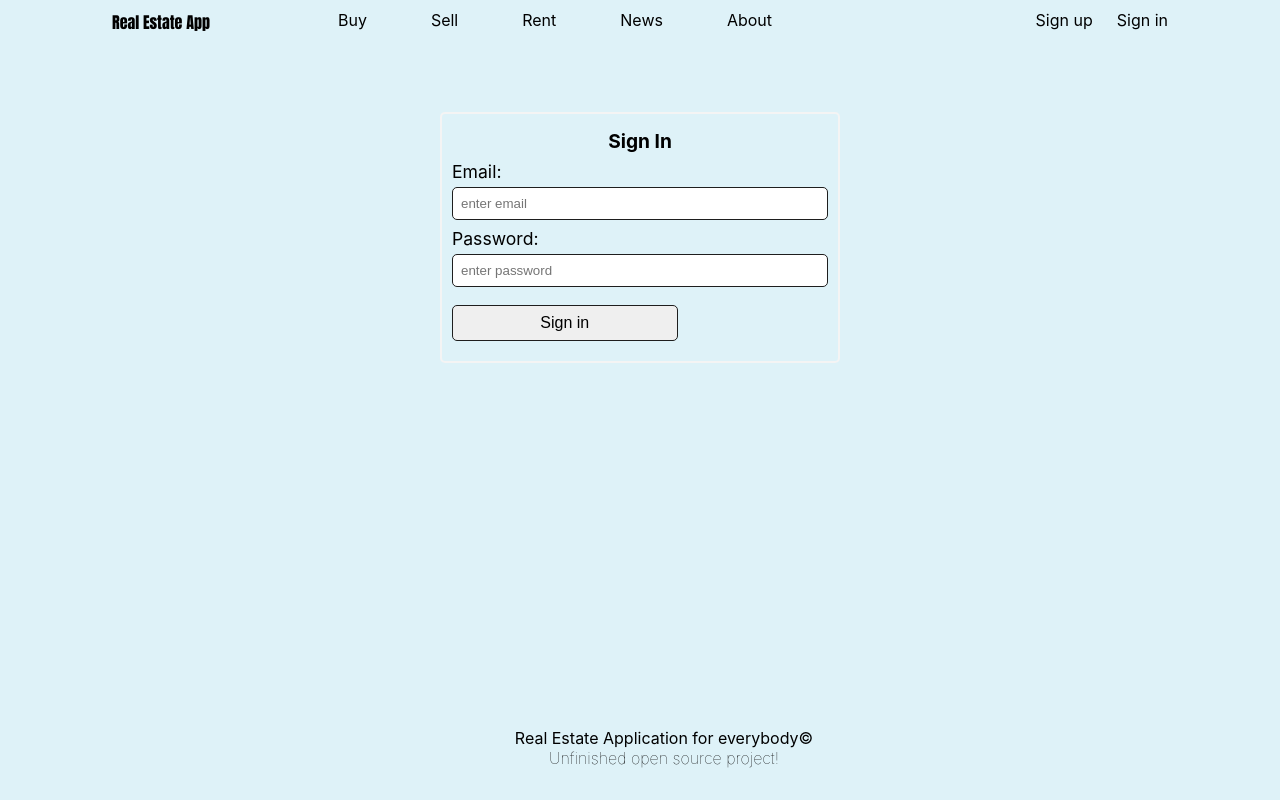
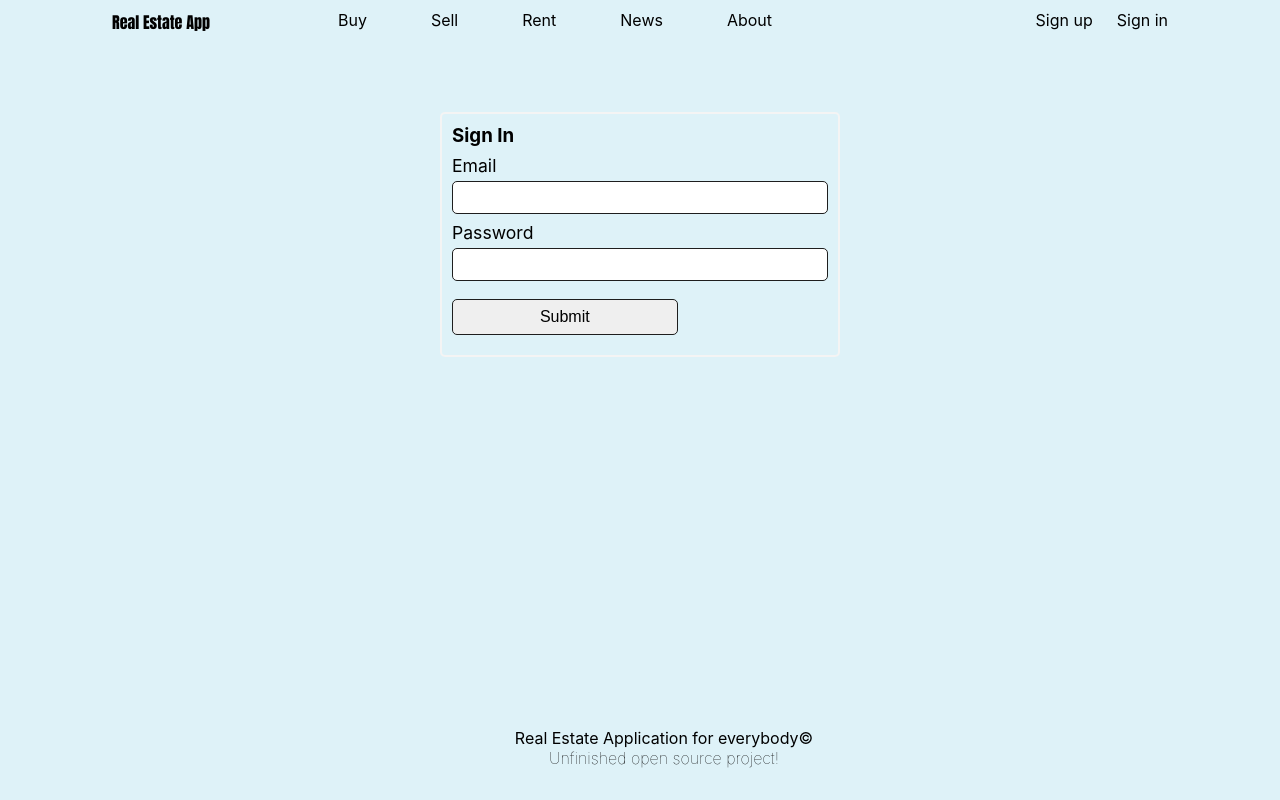
Before and after one commit to devihor25/Real-Estate-App-React, a React (Create React App) app: page /signin in a window 1280 px wide. Built offline with nearby package versions, Linux system fonts and the light colour scheme.

Commit message:
sign in validation

```diff
--- a/src/App.js
+++ b/src/App.js
@@ -8,7 +8,6 @@ import CreateHome from './components/Homes/CreateHome';
 import SignUpPage from './components/User/SignUpPage';
 import AllHomes from './components/Homes/AllHomes';
 import HomeDetails from './components/Homes/HomeDetails';
-import SignInPage from './components/User/SignInPage';
 import Rent from './components/Rent/Rent';
 import NewsList from './components/News/NewsList';
 import Chat from './components/Chat/Chat';
@@ -27,6 +26,7 @@ import CreateMeeting from './components/Meeting/CreateMeeting';
 import ListMeetings from './components/Meeting/ListMeetings';
 import AdminRoutes from 'components/User/routes';
 import About from 'components/About/About';
+import SignIn from './components/User/SignInPage';
 
 function App() {
     return (
@@ -42,7 +42,7 @@ function App() {
                             <Route path="/create-land" element={<CreateLand />} />
                             <Route path="/signup" element={<SignUpPage />} />
                             <Route path="/chat" element={<Chat />} />
-                            <Route path="/signin" element={<SignInPage />} />
+                            <Route path="/signin" element={<SignIn />} />
                             <Route path="/all-homes" element={<AllHomes />} />
                             <Route path="/all-lands" element={<AllLands />} />
                             <Route path="/home-details" element={<HomeDetails />} />
--- a/src/common/fields.js
+++ b/src/common/fields.js
@@ -121,3 +121,16 @@ export const MEETING_FIELDS = [
         name: 'end_date',
     },
 ];
+
+export const SIGNIN_FIELDS = [
+    {
+        labelName: 'Email',
+        name: 'email',
+        type: 'email',
+    },
+    {
+        labelName: 'Password',
+        name: 'password',
+        type: 'password',
+    },
+]
--- a/src/components/User/SignInPage.js
+++ b/src/components/User/SignInPage.js
@@ -1,100 +1,93 @@
-import { useContext, useState } from 'react';
+import { useState, useContext } from 'react';
+import { SIGNIN_FIELDS } from '../../common/fields';
+import { validateField } from 'common/validation';
+import { toast } from 'react-toastify';
+import FormSubmitButton from '../../common/FormSubmitButton';
+import InputFormRow from '../../common/InputFormRow';
+import { hostUrl } from '../../common/urls';
 import { useNavigate } from 'react-router-dom';
-import { hostUrl } from '../../common/urls';
-import { UserContext } from '../../context/UserContext';
+import { UserContext } from 'context/UserContext';
 
-export default function SignUpPage() {
-    const [errorMessage, seterrorMessage] = useState(null);
-    const [isLoading, setisLoading] = useState(false);
+export default function SignIn() {
+    const [loginInfo, setLoginInfo] = useState({});
+    const [validationErrors, setValidationErrors] = useState(SIGNIN_FIELDS.map((uf) => uf.name).reduce((acc, curr) => ((acc[curr] = ''), acc), {}));
+
+    const { setUser } = useContext(UserContext)
+
     const navigate = useNavigate();
-    const { setUser } = useContext(UserContext);
 
+    const signIn = () => {
+        fetch(`${hostUrl}/auth/login`, {
+            method: 'POST',
+            body: JSON.stringify(loginInfo),
+            headers: {
+                'Content-Type': 'application/json',
+            },
+        }).then((resp) => {
+            if (resp.ok) {
+                return resp.json()
 
-    const loginHandler = async (e) => {
-        e.preventDefault();
-        setisLoading(true);
+            }
+            throw new Error()
+        })
+            .then(json => {
+                localStorage.setItem('user', JSON.stringify(json));
+                setUser(json);
+                navigate('/');
+                return;
+            })
+            .catch(() => toast.error('Incorrect email or password!', { autoClose: 3000, pauseOnHover: false }))
+    };
 
-        //get credentials
-        const email = e.target.email.value;
-        const password = e.target.password.value;
-
-        //configure post request
-        const url = hostUrl + '/auth/login';
-        const myHeaders = new Headers();
-        myHeaders.append('Content-Type', 'application/json');
-
-        const requestBody = JSON.stringify({
-            email: email,
-            password: password,
-        });
-
-        const requestOptions = {
-            method: 'POST',
-            headers: myHeaders,
-            body: requestBody,
-        };
-
-        //send post request
-        const response = await fetch(url, requestOptions);
-        setisLoading(false);
-        const detail = await response.json();
-        const status = response.status;
-
-        //handle various scenerios
-        if (status === 200) {
-            document.cookie = `token=${detail.token};max-age=${60 * 60 * 24}`;
-            localStorage.setItem('user', JSON.stringify(detail));
-            setUser(detail);
-
-            navigate('/');
-        } else if (status === 400) {
-            seterrorMessage('Wrong email or password');
-            document.getElementById('email').focus();
-        } else if (status === 401) {
-            seterrorMessage('Wrong email or password');
-            document.getElementById('email').focus();
+    const handleValidate = (e) => {
+        const valError = validateField(e.target.type, e.target.value);
+        if (valError) {
+            setValidationErrors({
+                ...validationErrors,
+                [e.target.name]: valError,
+            });
         } else {
-            seterrorMessage('Error occured while trying to sign in.');
-            document.getElementById('email').focus();
+            setValidationErrors((current) => {
+                const copy = { ...current };
+                delete copy[e.target.name];
+                return copy;
+            });
         }
     };
 
+    const handleOnChange = (e) => {
+        setLoginInfo({
+            ...loginInfo,
+            [e.target.name]: e.target.value,
+        });
+        handleValidate(e);
+    };
+
+    const handleOnSubmit = (e) => {
+        e.preventDefault();
+        if (Object.keys(validationErrors).length > 0) {
+            toast.error('Please enter valid values!', { autoClose: 3000, pauseOnHover: false });
+            return;
+        }
+        signIn();
+    };
+
     return (
-        <div className="signin-form-container center">
-            <form
-                className="signin-form"
-                onSubmit={loginHandler}
-                onClick={() => seterrorMessage(null)}
-            >
+        <div className="center">
+            <form onSubmit={handleOnSubmit}>
                 <h3>Sign In</h3>
-                <div className="input-wrapper">
-                    <label htmlFor="email">Email:</label>
-                    <input
-                        placeholder="enter email"
-                        type="email"
-                        id="email"
-                        required
-                        autoComplete="email"
+                {SIGNIN_FIELDS.map((sf) => (
+                    <InputFormRow
+                        key={sf.labelName}
+                        labelName={sf.labelName}
+                        name={sf.name}
+                        value={loginInfo[sf.name]}
+                        type={sf.type}
+                        handleOnChange={handleOnChange}
+                        validationError={validationErrors[sf.name]}
                     />
-                </div>
-
-                <div className="input-wrapper">
-                    <label htmlFor="password">Password:</label>
-                    <input
-                        type="password"
-                        placeholder="enter password"
-                        id="password"
-                        autoComplete="current-password"
-                        required
-                    />
-                </div>
-                {errorMessage && <p style={{ color: 'red' }}>{errorMessage}</p>}
-
-                {!isLoading ? (
-                    <input className="submit_btn" type="submit" value="Sign in" />
-                ) : (
-                    <input className="submit_btn" type="submit" value="Signin in..." />
-                )}
+                ))}
+                <FormSubmitButton />
             </form>
         </div>
     );
--- a/src/components/User/SignUpPage.js
+++ b/src/components/User/SignUpPage.js
@@ -40,7 +40,7 @@ export default function SignUpPage() {
     const handleOnSubmit = (e) => {
         e.preventDefault();
         if (Object.keys(validationErrors).length > 0) {
-            toast.error('Please Enter Valid Values', { autoClose: 3000, pauseOnHover: false });
+            toast.error('Please enter valid values!', { autoClose: 3000, pauseOnHover: false });
             return;
         }
         postHome();
@@ -94,7 +94,6 @@ export default function SignUpPage() {
                         name={uf.name}
                         value={userInfo[uf.name]}
                         type={uf.type}
-                        userInfo={userInfo}
                         handleOnChange={handleOnChange}
                         validationError={validationErrors[uf.name]}
                     />
```
